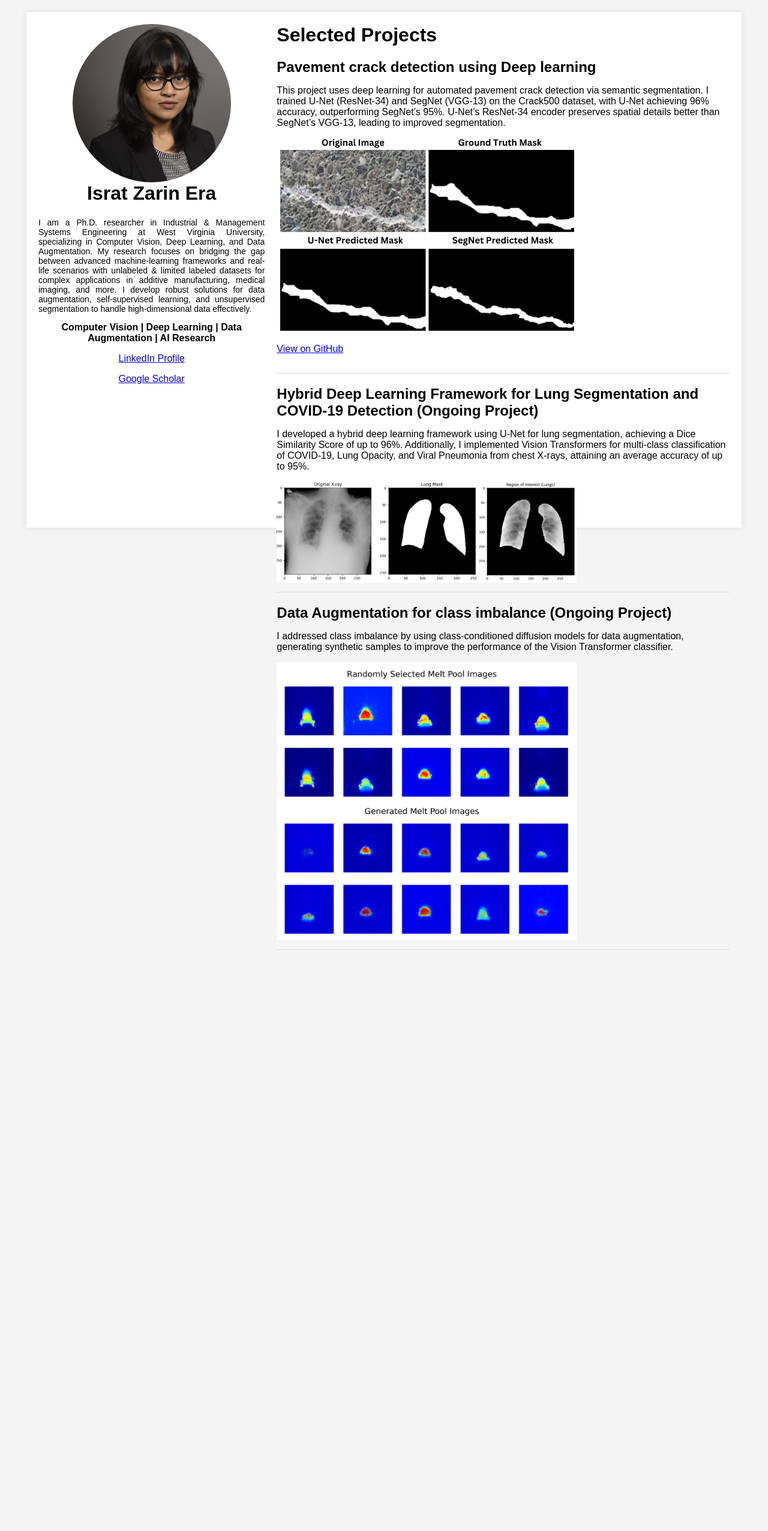
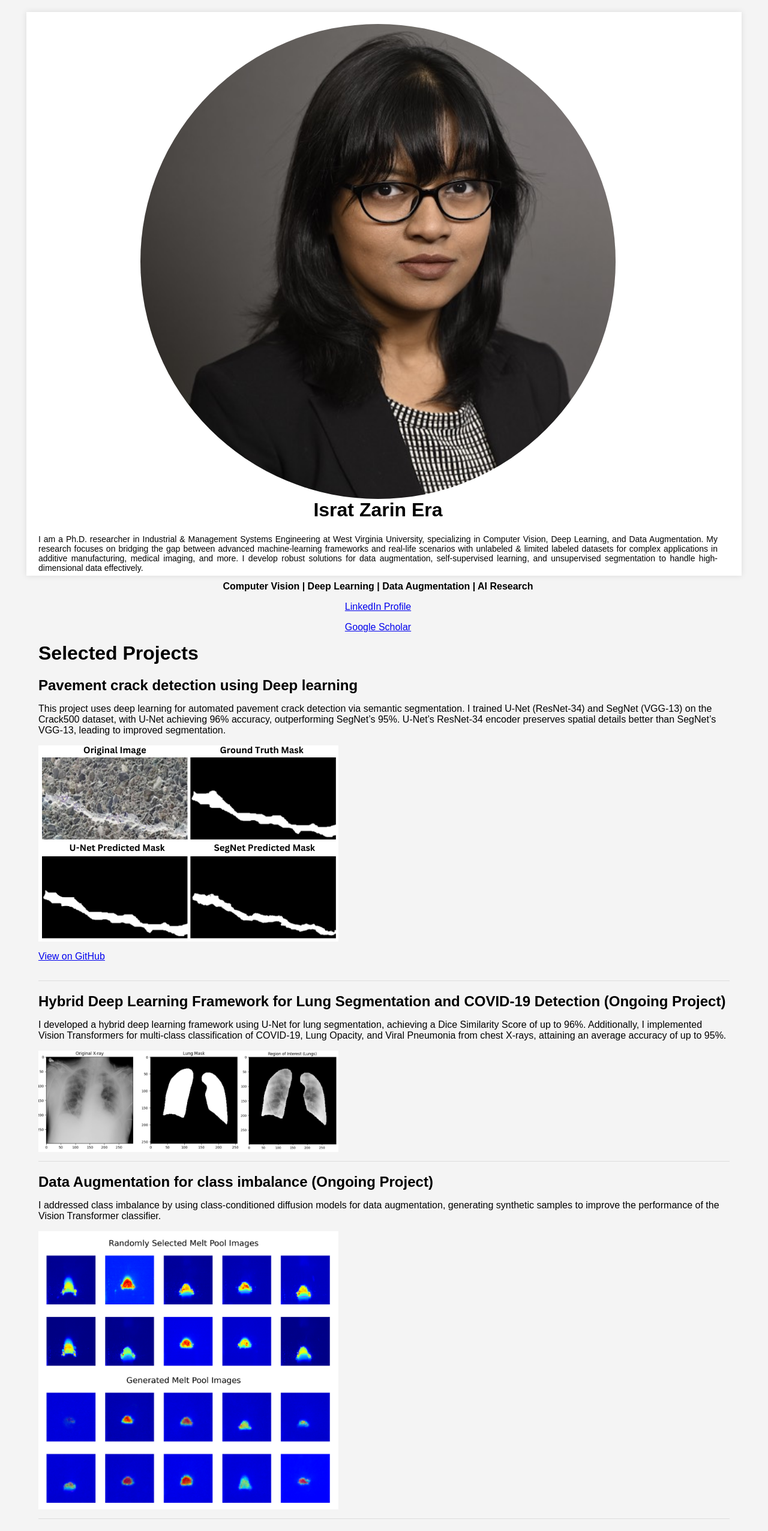
Before and after one commit to IE0005/IE0005.github.io, a Jekyll site: the page built from index.md, in a window 1280 px wide. Shown: the whole page at 60% size. Built offline with Jekyll 4.4.1, drawn with Linux system fonts in a browser that asks for light colours; before the commit the page ends 1604 px from its top, so only the background shows below that.

Commit message:
Update default.html

```diff
--- a/_layouts/default.html
+++ b/_layouts/default.html
@@ -65,15 +65,18 @@ description: "Computer Vision | Deep Learning | Data Augmentation | AI Research"
         justify-content: center;
         background-color: #f4f4f4;
     }
+
     .container {
         display: flex;
-        flex-wrap: wrap;
+        flex-direction: column; /* Allow container to grow */
         width: 90%;
         max-width: 1200px;
         background: white;
         padding: 20px;
         margin: 20px auto;
         box-shadow: 0 0 10px rgba(0, 0, 0, 0.1);
+        min-height: 100vh; /* Ensures it covers full height */
+
     }
     .sidebar {
         flex: 1;
```
